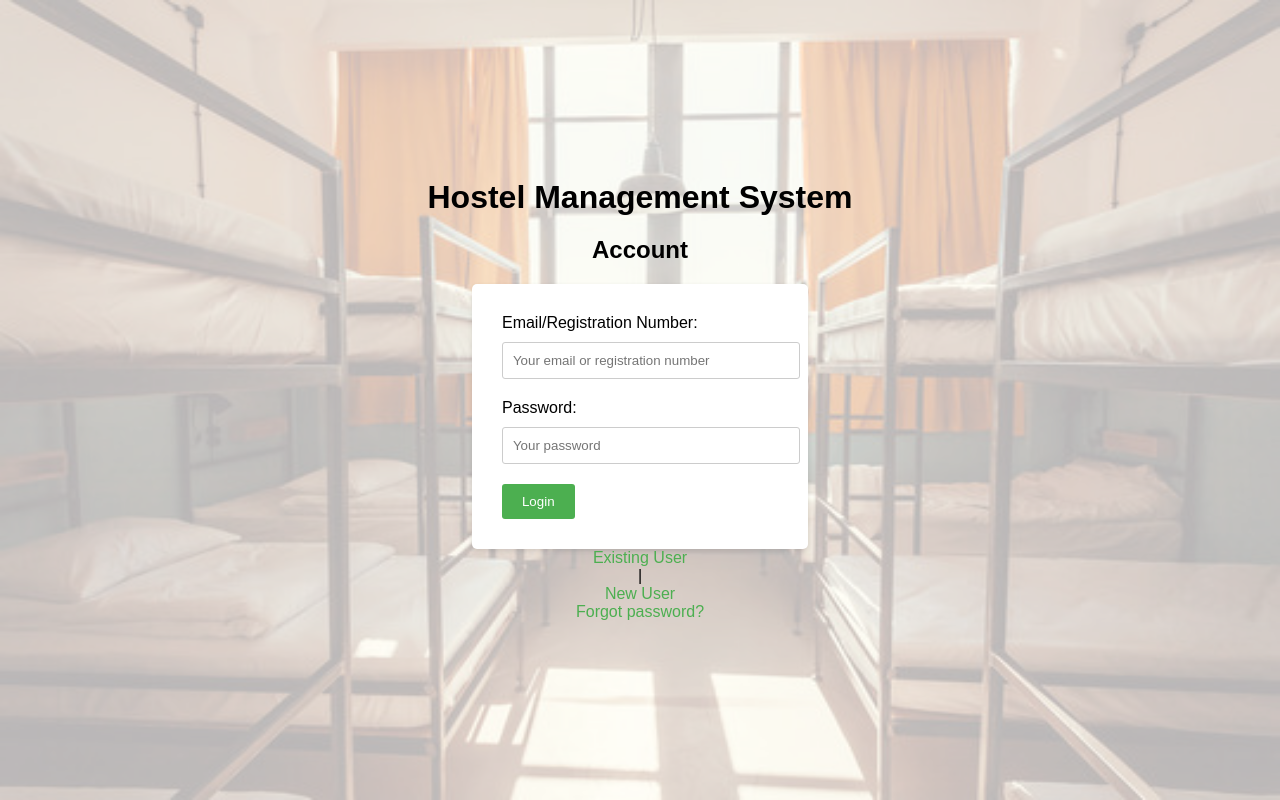
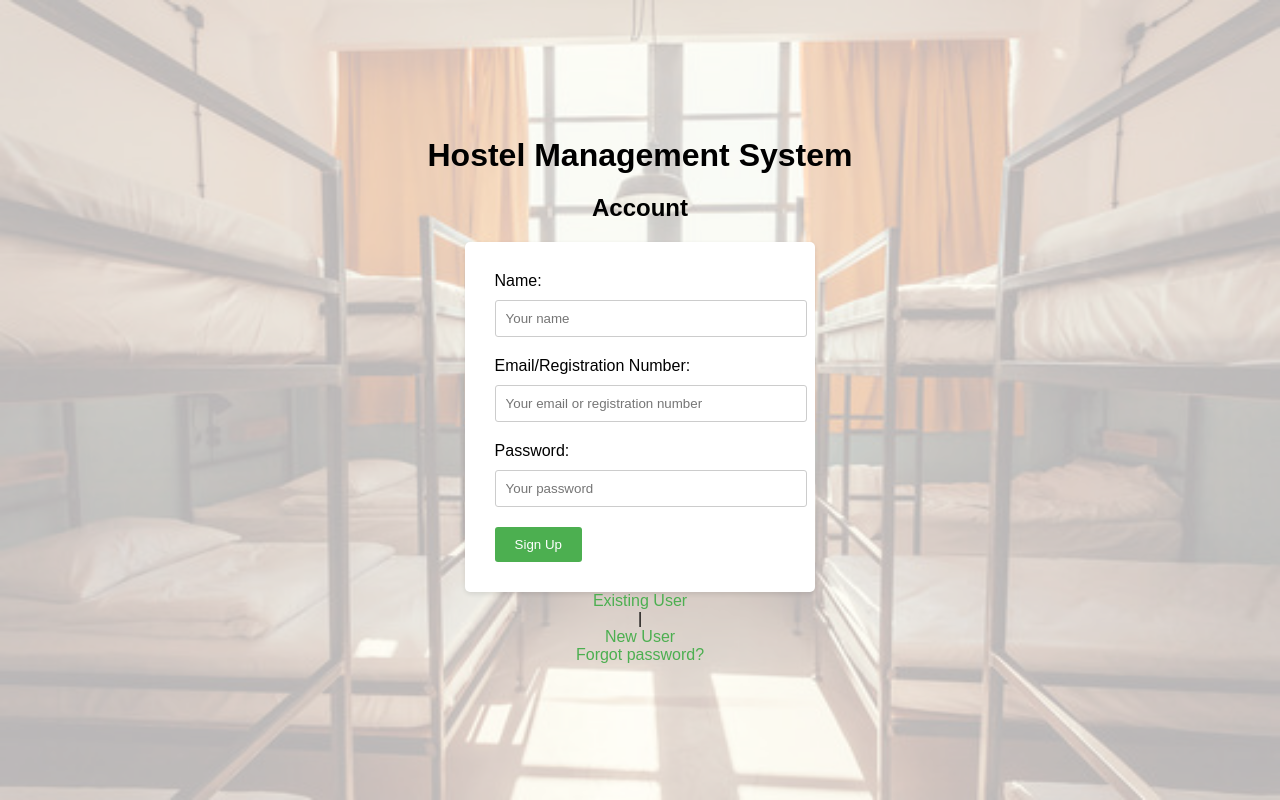
Before and after one commit to Brabim21/Hostel_Management_System, a PHP site: page /residents/ResidentLogin.php in a window 1280 px wide. Run offline with PHP 8.4, Linux system fonts and the light colour scheme.

Commit message:
Update ResidentLogin.php
Added login requirement and stored the login data in the database

```diff
--- a/residents/ResidentLogin.php
+++ b/residents/ResidentLogin.php
@@ -1,6 +1,87 @@
+<?php
+// Database configuration
+define("DB_SERVER", "localhost");
+define("DB_USERNAME", "root");
+define("DB_PASSWORD", "");
+define("DB_NAME", "hostel_management_system");
+
+# Connection
+$link = mysqli_connect(DB_SERVER, DB_USERNAME, DB_PASSWORD, DB_NAME);
+
+# Check connection
+if (!$link) {
+  die("Connection failed: " . mysqli_connect_error());
+}
+
+# Set character set
+mysqli_set_charset($link, "utf8");
+
+// Function to validate email format
+function validateEmail($email) {
+    return filter_var($email, FILTER_VALIDATE_EMAIL) && preg_match('/@gmail\.com$/', $email);
+}
+
+// Function to validate password complexity
+function validatePassword($password) {
+    return preg_match('/^(?=.*[A-Za-z])(?=.*\d).{8,}$/', $password);
+}
+
+try {
+    // Create a PDO instance
+    $dbh = new PDO("mysql:host=" . DB_SERVER . ";dbname=" . DB_NAME, DB_USERNAME, DB_PASSWORD);
+} catch (PDOException $e) {
+    // If connection fails, display an error message
+    echo "Connection failed: " . $e->getMessage();
+    die();
+}
+
+// Handle form submission
+if ($_SERVER["REQUEST_METHOD"] == "POST") {
+    // Check if name, email, and password are provided
+    if (empty($_POST["name"])) {
+        $name_err = "Name is required.";
+    } else {
+        $name = trim($_POST["name"]);
+    }
+
+    // Check if email is empty or invalid
+    if (empty($_POST["username"]) || !validateEmail($_POST["username"])) {
+        $username_err = "Please enter a valid email address ending with '@gmail.com'.";
+    } else {
+        $username = trim($_POST["username"]);
+    }
+
+    // Check if password is empty or doesn't meet complexity requirements
+    if (empty($_POST["password"]) || !validatePassword($_POST["password"])) {
+        $password_err = "Password must be at least 8 characters long and contain at least 1 letter and 1 number.";
+    } else {
+        $password = trim($_POST["password"]);
+    }
+
+    // If all fields are valid, insert data into the database
+    if (empty($name_err) && empty($username_err) && empty($password_err)) {
+        // Prepare and execute SQL statement to insert data into the database
+        $sql = "INSERT INTO `user`(`name`, `email`, `password`) VALUES (:name, :email, :password)";
+        $stmt = $dbh->prepare($sql);
+        $stmt->bindParam(":name", $name, PDO::PARAM_STR);
+        $stmt->bindParam(":email", $username, PDO::PARAM_STR);
+        $stmt->bindParam(":password", $password, PDO::PARAM_STR);
+        if ($stmt->execute()) {
+            // Redirect to success page or perform other actions
+            header("location: success.php");
+            exit();
+        } else {
+            echo "Error: Unable to execute SQL statement.";
+        }
+    }
+}
+?>
+
 <!DOCTYPE html>
-<html>
+<html lang="en">
 <head>
+  <meta charset="UTF-8">
+  <meta name="viewport" content="width=device-width, initial-scale=1.0">
   <title>Hostel Management System</title>
   <link rel="stylesheet" href="ResidentLogin.css">
 </head>
@@ -9,24 +90,30 @@
     <img src="Hostel.jpg" alt="Hostel Image" class="background-image">
     <h1>Hostel Management System</h1>
     <h2>Account</h2>
-    <form id="login-form" action="#" method="post">
+    <form id="login-form" action="<?php echo htmlspecialchars($_SERVER["PHP_SELF"]); ?>" method="post">
+      <label for="name">Name:</label>
+      <input type="text" id="name" name="name" placeholder="Your name">
+      <span class="error"><?php echo isset($name_err) ? $name_err : ""; ?></span>
+
       <label for="username">Email/Registration Number:</label>
       <input type="text" id="username" name="username" placeholder="Your email or registration number">
+      <span class="error"><?php echo isset($username_err) ? $username_err : ""; ?></span>
 
       <label for="password">Password:</label>
       <input type="password" id="password" name="password" placeholder="Your password">
+      <span class="error"><?php echo isset($password_err) ? $password_err : ""; ?></span>
 
-      <input type="submit" value="Login">
+      <input type="submit" value="Sign Up">
     </form>
     <a href="#" id="existing-user-link">Existing User</a> | <a href="#" id="new-user-link">New User</a>
     <div id="signup-form" style="display: none;">
       <h2>Sign Up</h2>
-      <form action="#" method="post">
+      <form action="residencelogin.php" method="post">
         <label for="new-username">Email:</label>
-        <input type="text" id="new-username" name="new-username" placeholder="Your email">
+        <input type="text" id="new-username" name="username" placeholder="Your email">
 
         <label for="new-password">Password:</label>
-        <input type="password" id="new-password" name="new-password" placeholder="Your password">
+        <input type="password" id="new-password" name="password" placeholder="Your password">
 
         <input type="submit" value="Sign Up">
       </form>
```
